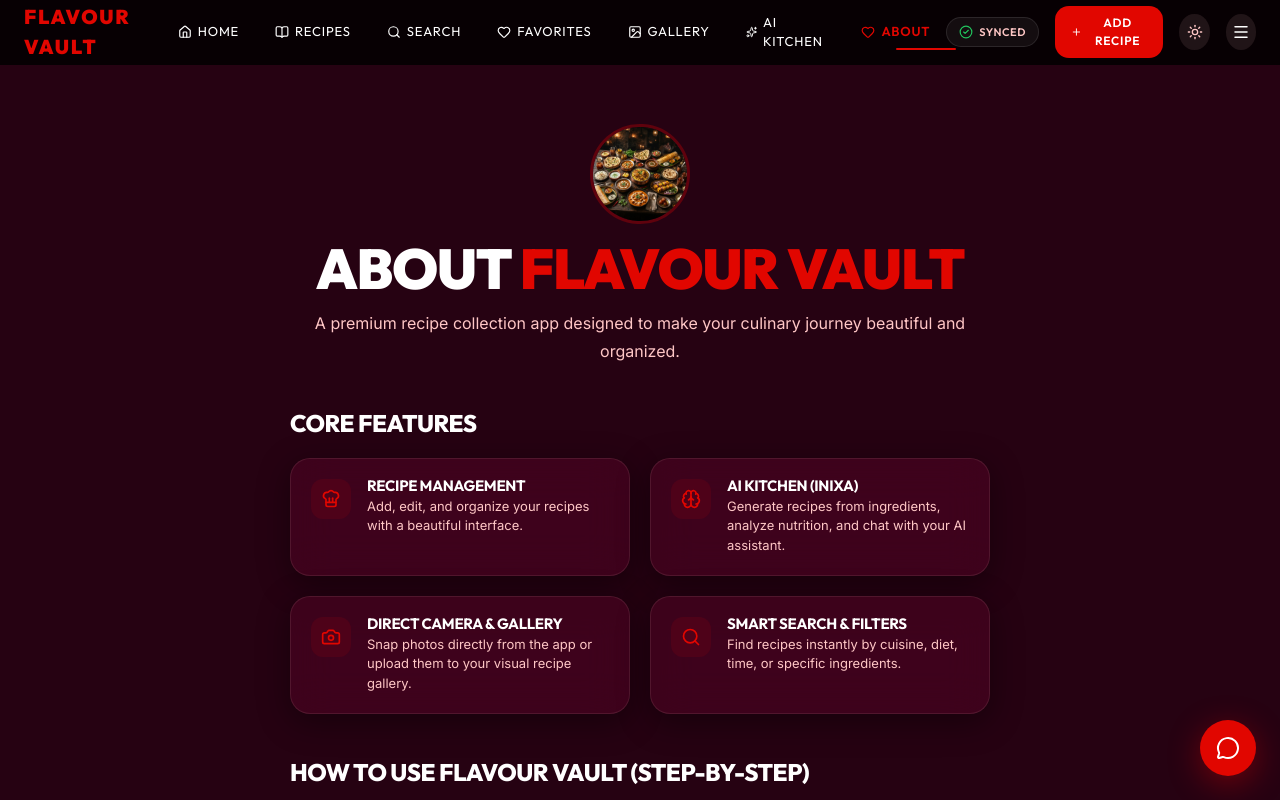
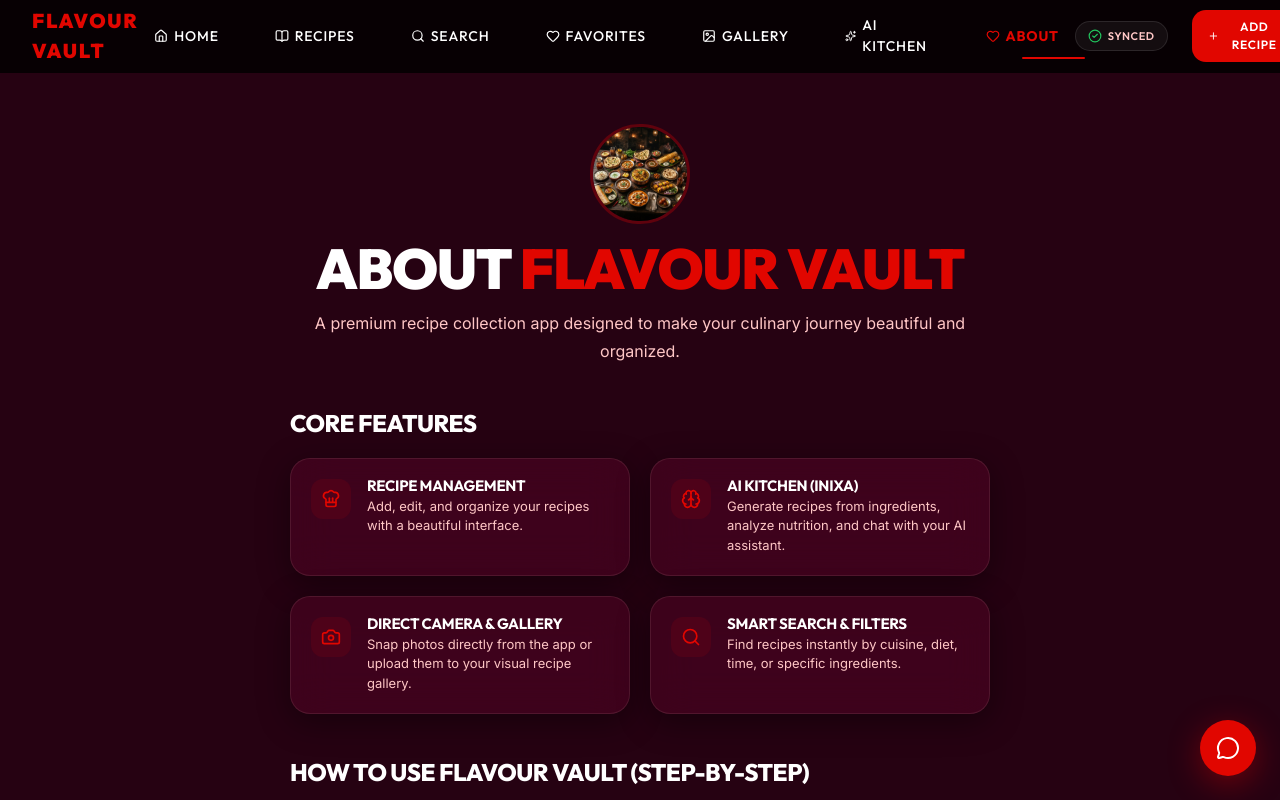
Before and after one commit to keerthan4531-a11y/flavour-vault, a React (Vite) app: page /about in a window 1280 px wide. Shown: the top 800 px of the page. Built offline with nearby package versions, Linux system fonts and the light colour scheme.

Commit message:
style: fix navbar spacing and spread out navigation links

```diff
--- a/src/components/layout/Navbar.tsx
+++ b/src/components/layout/Navbar.tsx
@@ -68,17 +68,17 @@ export function Navbar() {
       >
         <div
           style={{
-            maxWidth: 1280,
+            maxWidth: 1600,
             margin: '0 auto',
-            padding: '0 24px',
-            height: 64,
+            padding: '0 32px',
+            height: 72,
             display: 'flex',
             alignItems: 'center',
             justifyContent: 'space-between',
           }}
         >
           {/* Logo */}
-          <Link to="/" style={{ display: 'flex', alignItems: 'center', gap: 8 }}>
+          <Link to="/" style={{ display: 'flex', alignItems: 'center', gap: 12 }}>
             <motion.span
               style={{
                 fontFamily: "'Outfit', sans-serif",
@@ -99,7 +99,7 @@ export function Navbar() {
             style={{
               display: 'flex',
               alignItems: 'center',
-              gap: 4,
+              gap: 24,
             }}
             className="hidden md:flex"
           >
@@ -111,10 +111,10 @@ export function Navbar() {
                   to={link.path}
                   style={{
                     position: 'relative',
-                    padding: '8px 16px',
-                    fontSize: 13,
+                    padding: '12px 16px',
+                    fontSize: 14,
                     fontFamily: "'Outfit', sans-serif",
-                    fontWeight: isActive ? 600 : 400,
+                    fontWeight: isActive ? 700 : 500,
                     letterSpacing: '0.06em',
                     textTransform: 'uppercase',
                     color: isActive ? '#e10600' : '#fff',
@@ -147,7 +147,7 @@ export function Navbar() {
           </div>
 
           {/* Right Actions */}
-          <div style={{ display: 'flex', alignItems: 'center', gap: 16 }}>
+          <div style={{ display: 'flex', alignItems: 'center', gap: 24 }}>
             {/* Mock Sync UI */}
             <div
               style={{
```
